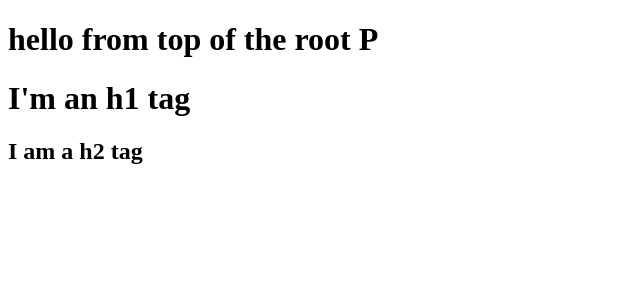
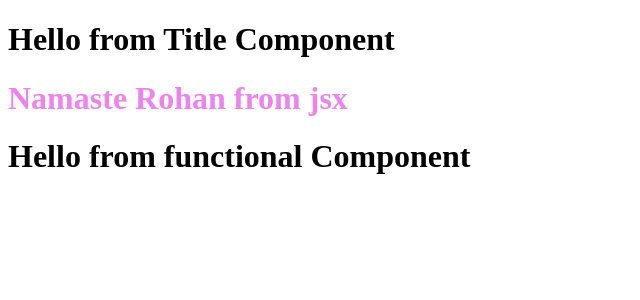
Before and after one commit to Rohan197770/Food-App, a React (Vite) app: page / in a window 1280 px wide. Shown: the top 300 px of the page, without its empty margins (0-640 px from the left). Built offline with nearby package versions, Linux system fonts and the light colour scheme.

Commit message:
episode 3

```diff
--- a/App.js
+++ b/App.js
@@ -20,26 +20,39 @@
 // );
 import React from "react";
 import ReactDOM from "react-dom/client";
-const parent=React.createElement(
-    "div",
-    {id: "parent"},
-    React.createElement(
-        "div",
-        {id:"child"},[
-        React.createElement("h1",{},"I'm an h1 tag"),
-        React.createElement("h2",{},"I am a h2 tag"),
-        ]
-    )
-);
 
 
+//React.createElement =>Object =>HTMLElement(render)
 
 const heading=React.createElement(
     "h1",
     {id:"heading",xyz:"abc"},
     "Hello World from React!"
     );
+//we are using ractdom because we have to manipulaate dom
+//beause we are dealing with browser
+const jsxheading =(<h1 id="heading" className="head" tabIndex="1"> Namaste Rohan from jsx</h1>);
 
+//React Functional Component
+// These both are the syntax of functional component
+const Title = () =>
+(
+    <h1>Hello from Title Component</h1>
+);
+const Heading =()=>
+(
+    <div>
+        <Title/>
+         {/* this is a javacript  jsxheading */}
+        {jsxheading}
+    <h1>Hello from functional Component</h1>
+    </div>
+);
+const HeadingComponent =() =>
+{
+
+    return (<h1  id="heading" className="heading">Namaste Rohan From Functional Component</h1>);
+};
 const root=ReactDOM.createRoot(document.getElementById("root"));
 
-root.render(parent);
+root.render(<Heading/>);
--- a/index.html
+++ b/index.html
@@ -7,9 +7,7 @@
     <title>Namaste Rohan</title>
 </head>
 <body>
-    <div id="header">
-        <h1>hello from top of the root P</h1>
-    </div>
+
     <div id="root">
         <!-- <script>
             //so in this we can hello world html using javascript
@@ -19,7 +17,7 @@
             const root=document.getElementById("root");
             root.appendChild(heading);
         </script> -->
-        <h1>Rohan is here!</h1>
+        <h1>Not Rendered!</h1>
     </div>
 
 
--- a/package.json
+++ b/package.json
@@ -4,6 +4,8 @@
   "description": "This is Namaste react by rohan anand",
 
   "scripts": {
+    "start":"parcel index.html",
+    "build":"parcel build index.html",
     "test": "jest"
   },
   "repository": {
```
